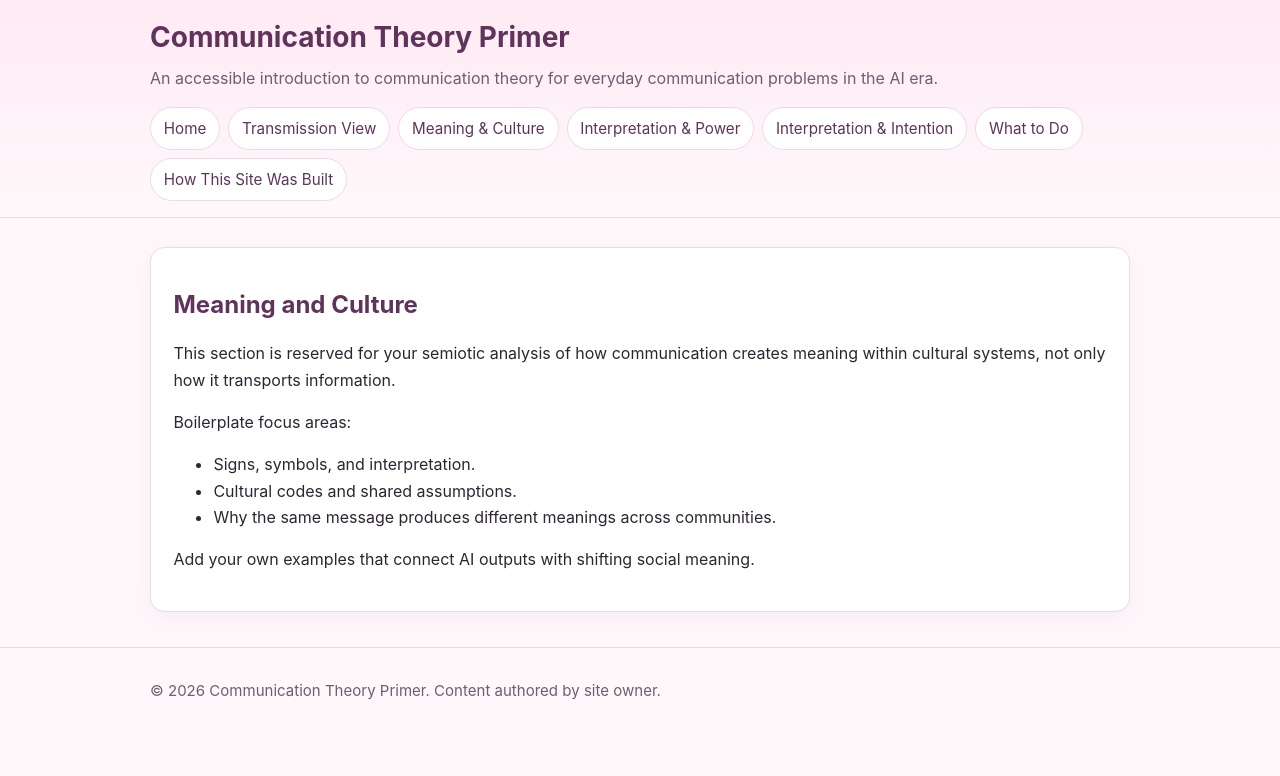
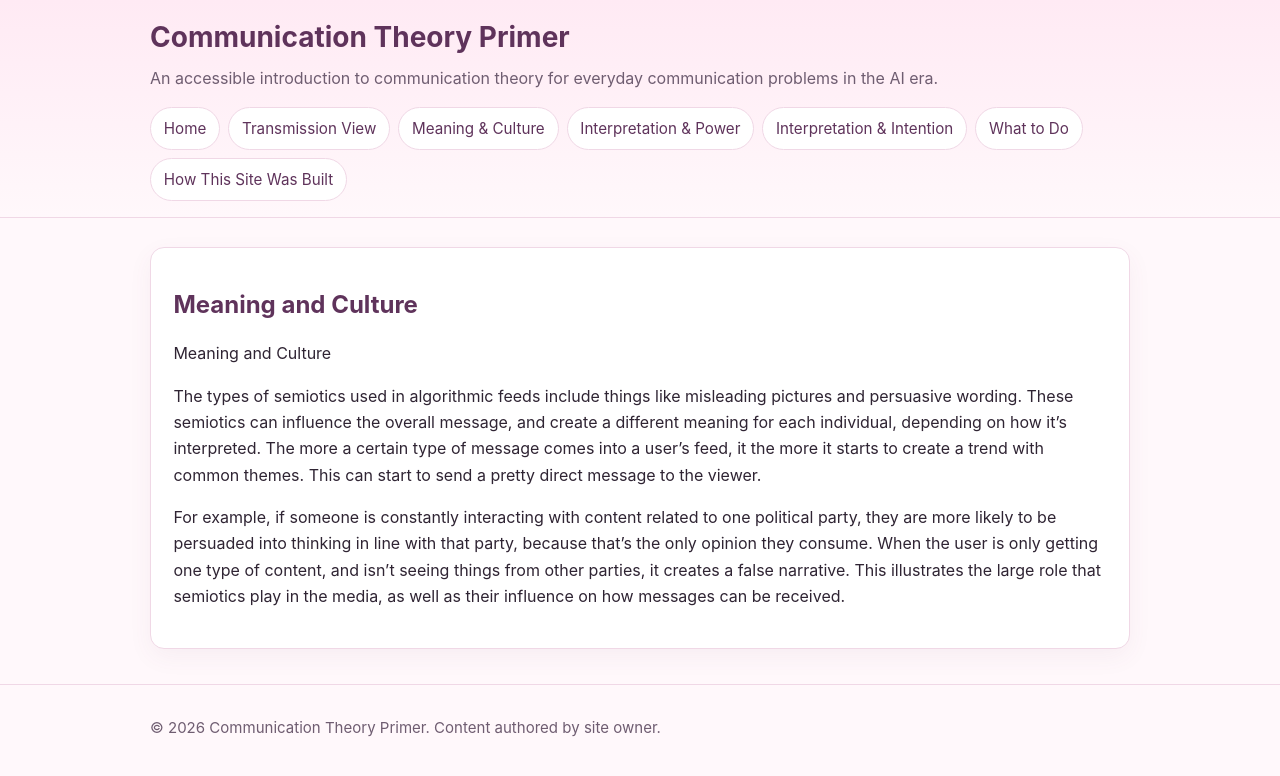
Before and after one commit to abbyfriedman1/comm-primer, a Jekyll site: the page built from pages/meaning-and-culture.md, in a window 1280 px wide. Shown: the top 776 px of the page. Built offline with Jekyll 4.4.1, drawn with Linux system fonts in a browser that asks for light colours.

Commit message:
Update meaning-and-culture.md

```diff
--- a/pages/meaning-and-culture.md
+++ b/pages/meaning-and-culture.md
@@ -4,12 +4,8 @@ title: Meaning and Culture
 permalink: /pages/meaning-and-culture.html
 ---
 
-This section is reserved for your semiotic analysis of how communication creates meaning within cultural systems, not only how it transports information.
+Meaning and Culture
 
-Boilerplate focus areas:
+The types of semiotics used in algorithmic feeds include things like misleading pictures and persuasive wording. These semiotics can influence the overall message, and create a different meaning for each individual, depending on how it's interpreted. The more a certain type of  message comes into a user’s feed, it the more it starts to create a trend with common themes. This can start to send a pretty direct message to the viewer.
 
-- Signs, symbols, and interpretation.
-- Cultural codes and shared assumptions.
-- Why the same message produces different meanings across communities.
-
-Add your own examples that connect AI outputs with shifting social meaning.
+For example, if someone is constantly interacting with content related to one political party, they are more likely to be persuaded into thinking in line with that party, because that's the only opinion they consume. When the user is only getting one type of content, and isn’t seeing things from other parties, it creates a false narrative. This illustrates the large role that semiotics play in the media, as well as their influence on how messages can be received.
```
